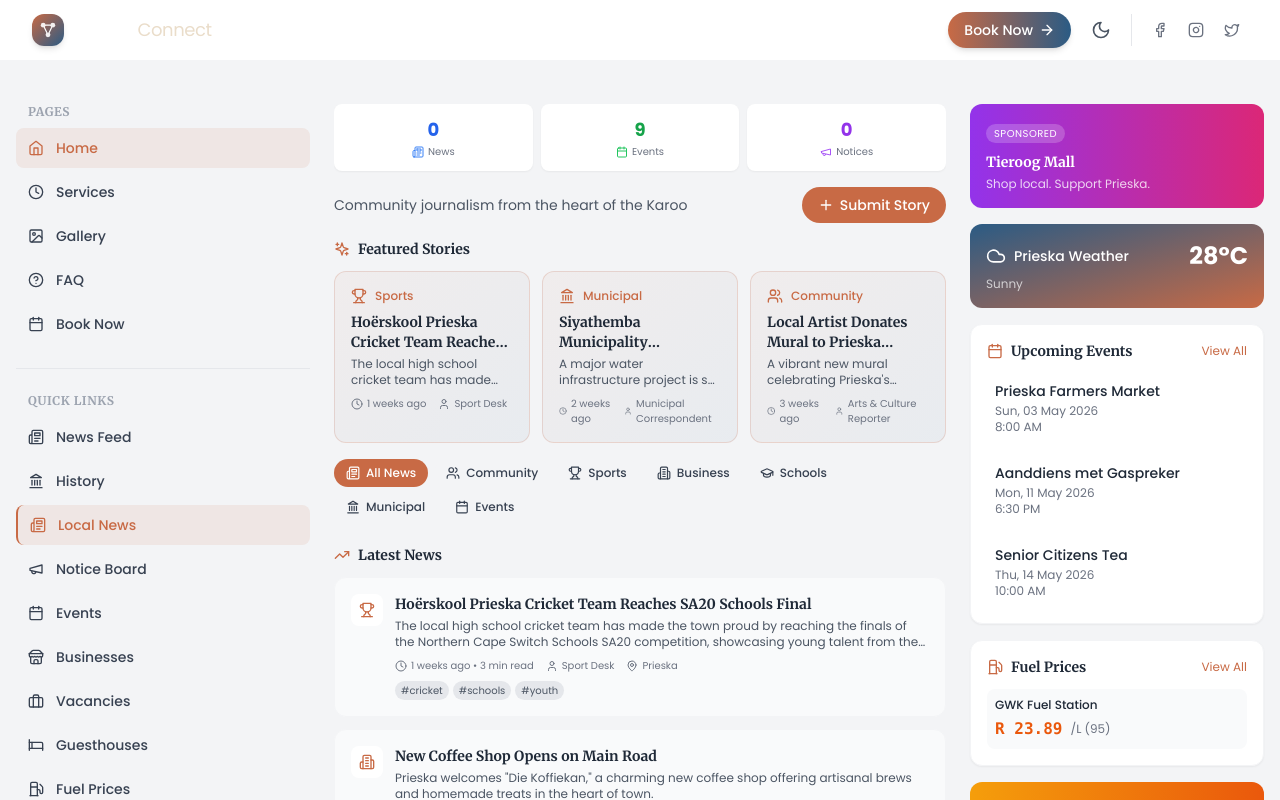
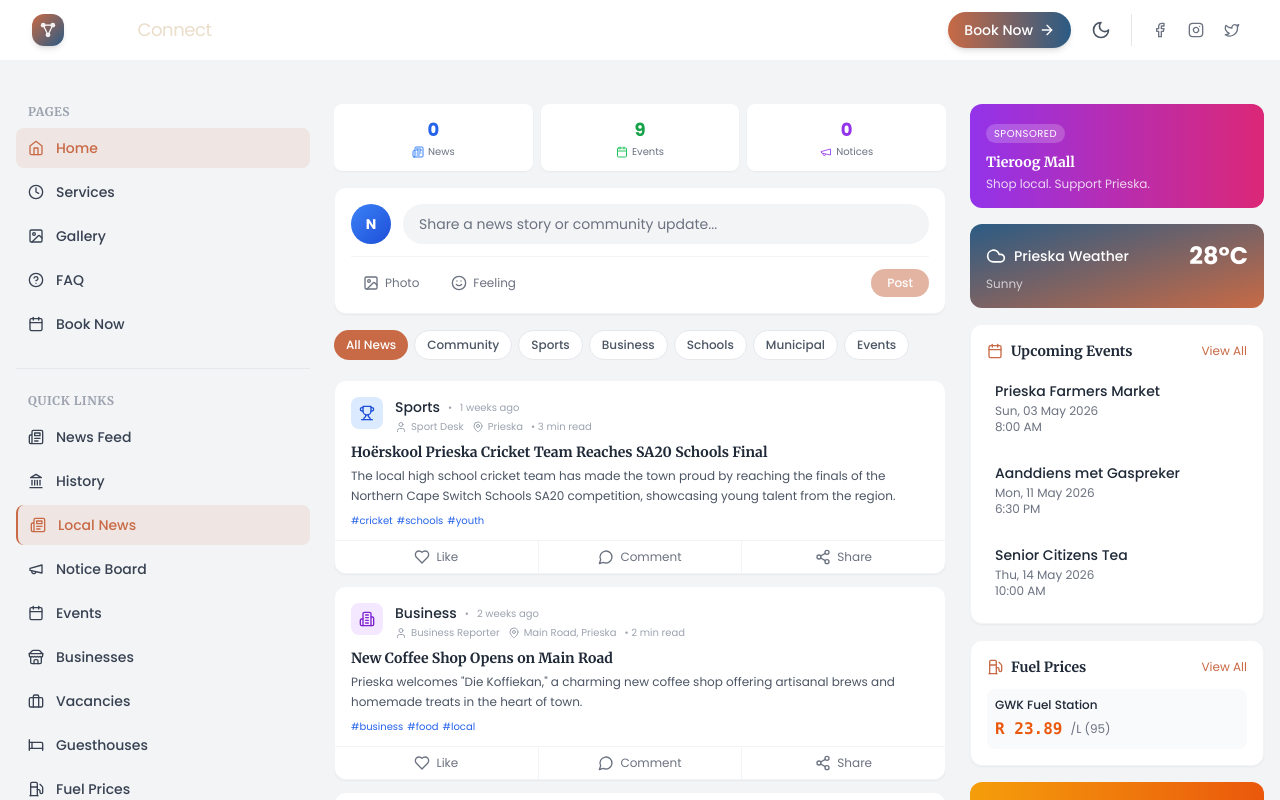
Before and after one commit to MondeNel/prieska-tourism, a React (Vite) app in the folder prieska-tourism/: page / in a window 1280 px wide. Both pictures are taken after a click on the button "Local News". Shown: the top 800 px of the page. Built offline with nearby package versions, Linux system fonts and the light colour scheme.

Commit message:
refactor: Redesign Local News as social media feed with post composer, category chips, and card-based layout

```diff
--- a/prieska-tourism/src/components/sections/LocalNews.jsx
+++ b/prieska-tourism/src/components/sections/LocalNews.jsx
@@ -1,22 +1,19 @@
 // src/components/sections/LocalNews.jsx
 import { useState, useEffect } from 'react'
 import { newsArticles, newsCategories, getRelativeTime } from '../../data/localNews'
-import { MapPin, User, Clock, Plus, TrendingUp, Sparkles, X } from 'lucide-react'
-import SubmitNewsModal from '../ui/SubmitNewsModal'
+import { MapPin, User, Clock, Plus, Image, Smile, X, Heart, MessageCircle, Share2 } from 'lucide-react'
 import NewsSkeleton from '../ui/skeletons/NewsSkeleton'
 
 const LocalNews = () => {
   const [selectedCategory, setSelectedCategory] = useState('all')
-  const [showSubmitModal, setShowSubmitModal] = useState(false)
-  const [selectedArticle, setSelectedArticle] = useState(null)
   const [loading, setLoading] = useState(true)
+  const [postText, setPostText] = useState('')
 
   useEffect(() => {
     const timer = setTimeout(() => setLoading(false), 500)
     return () => clearTimeout(timer)
   }, [])
 
-  // FIXED: Changed from NewsSectionSkeleton to NewsSkeleton
   if (loading) {
     return <NewsSkeleton />
   }
@@ -29,8 +26,6 @@ const LocalNews = () => {
     new Date(b.publishedDate) - new Date(a.publishedDate)
   )
 
-  const featuredArticles = newsArticles.filter(a => a.featured).slice(0, 3)
-
   const getCategoryIcon = (categoryId) => {
     const category = newsCategories.find(c => c.id === categoryId)
     return category?.icon
@@ -41,120 +36,105 @@ const LocalNews = () => {
     return category?.label || categoryId
   }
 
+  const getCategoryColor = (categoryId) => {
+    switch(categoryId) {
+      case 'sports': return 'bg-blue-100 text-blue-700 dark:bg-blue-900/30 dark:text-blue-400'
+      case 'community': return 'bg-green-100 text-green-700 dark:bg-green-900/30 dark:text-green-400'
+      case 'business': return 'bg-purple-100 text-purple-700 dark:bg-purple-900/30 dark:text-purple-400'
+      case 'schools': return 'bg-amber-100 text-amber-700 dark:bg-amber-900/30 dark:text-amber-400'
+      case 'municipal': return 'bg-red-100 text-red-700 dark:bg-red-900/30 dark:text-red-400'
+      default: return 'bg-gray-100 text-gray-700 dark:bg-gray-700 dark:text-gray-300'
+    }
+  }
+
   return (
     <div className="space-y-4">
-      {/* Header with Submit Button */}
-      <div className="flex items-center justify-between">
-        <p className="text-sm text-gray-600 dark:text-gray-300">
-          Community journalism from the heart of the Karoo
-        </p>
+      {/* Post Composer */}
+      <div className="bg-white dark:bg-gray-800 rounded-xl shadow-sm border border-gray-100 dark:border-gray-700 p-4">
+        <div className="flex items-center gap-3 mb-3">
+          <div className="w-10 h-10 rounded-full bg-gradient-to-br from-blue-500 to-blue-700 flex items-center justify-center text-white font-bold text-sm">
+            N
+          </div>
+          <input
+            type="text"
+            value={postText}
+            onChange={(e) => setPostText(e.target.value)}
+            placeholder="Share a news story or community update..."
+            className="flex-1 bg-gray-100 dark:bg-gray-700 rounded-full px-4 py-2.5 text-sm text-gray-700 dark:text-gray-300 placeholder-gray-500 focus:outline-none focus:ring-2 focus:ring-prieska-terracotta"
+          />
+        </div>
+        <div className="flex items-center gap-2 border-t border-gray-100 dark:border-gray-700 pt-3">
+          <button className="flex items-center gap-1.5 text-xs text-gray-500 dark:text-gray-400 hover:text-prieska-terracotta transition px-3 py-1.5 rounded-full hover:bg-gray-100 dark:hover:bg-gray-700">
+            <Image className="w-4 h-4" />
+            Photo
+          </button>
+          <button className="flex items-center gap-1.5 text-xs text-gray-500 dark:text-gray-400 hover:text-prieska-terracotta transition px-3 py-1.5 rounded-full hover:bg-gray-100 dark:hover:bg-gray-700">
+            <Smile className="w-4 h-4" />
+            Feeling
+          </button>
           <button
-          onClick={() => setShowSubmitModal(true)}
-          className="flex items-center gap-1.5 bg-prieska-terracotta text-white px-4 py-2 rounded-full text-sm font-medium hover:bg-opacity-90 transition"
+            disabled={!postText.trim()}
+            className="ml-auto bg-prieska-terracotta text-white px-4 py-1.5 rounded-full text-xs font-medium hover:bg-opacity-90 transition disabled:opacity-50 disabled:cursor-not-allowed"
           >
-          <Plus className="w-4 h-4" />
-          Submit Story
+            Post
           </button>
         </div>
+      </div>
 
-      {/* Featured Stories */}
-      {featuredArticles.length > 0 && (
-        <div className="space-y-3">
-          <h4 className="text-sm font-semibold text-gray-800 dark:text-white flex items-center gap-2">
-            <Sparkles className="w-4 h-4 text-prieska-terracotta" />
-            Featured Stories
-          </h4>
-          <div className="grid grid-cols-1 md:grid-cols-3 gap-3">
-            {featuredArticles.map(article => {
-              const CategoryIcon = getCategoryIcon(article.category)
-              return (
-                <div
-                  key={article.id}
-                  onClick={() => setSelectedArticle(article)}
-                  className="bg-gradient-to-br from-prieska-terracotta/5 to-prieska-river/5 dark:from-prieska-terracotta/10 dark:to-prieska-river/10 rounded-xl p-4 border border-prieska-terracotta/20 cursor-pointer hover:shadow-md transition"
+      {/* Category Filter - Compact Chips */}
+      <div className="flex gap-1.5 overflow-x-auto pb-1">
+        <button
+          onClick={() => setSelectedCategory('all')}
+          className={`px-3 py-1.5 rounded-full text-xs font-medium whitespace-nowrap transition ${
+            selectedCategory === 'all'
+              ? 'bg-prieska-terracotta text-white'
+              : 'bg-white dark:bg-gray-800 text-gray-600 dark:text-gray-400 border border-gray-200 dark:border-gray-700 hover:border-prieska-terracotta'
+          }`}
         >
-                  <div className="flex items-center gap-2 mb-2">
-                    {CategoryIcon && <CategoryIcon className="w-4 h-4 text-prieska-terracotta" />}
-                    <span className="text-xs font-medium text-prieska-terracotta">
-                      {getCategoryLabel(article.category)}
-                    </span>
-                  </div>
-                  <h5 className="font-semibold text-gray-800 dark:text-white text-sm mb-1 line-clamp-2">
-                    {article.title}
-                  </h5>
-                  <p className="text-gray-600 dark:text-gray-300 text-xs mb-2 line-clamp-2">
-                    {article.excerpt}
-                  </p>
-                  <div className="flex items-center gap-3 text-[10px] text-gray-500 dark:text-gray-400">
-                    <span className="flex items-center gap-1">
-                      <Clock className="w-3 h-3" />
-                      {getRelativeTime(article.publishedDate)}
-                    </span>
-                    <span className="flex items-center gap-1">
-                      <User className="w-3 h-3" />
-                      {article.author}
-                    </span>
-                  </div>
-                </div>
-              )
-            })}
-          </div>
-        </div>
-      )}
-
-      {/* Category Filter */}
-      <div className="flex flex-wrap gap-1.5 pb-2">
-        {newsCategories.map(cat => {
-          const Icon = cat.icon
-          return (
+          All News
+        </button>
+        {newsCategories.filter(c => c.id !== 'all').map(cat => (
           <button
             key={cat.id}
             onClick={() => setSelectedCategory(cat.id)}
-              className={`flex items-center gap-1.5 px-3 py-1.5 rounded-full text-xs font-medium transition ${
+            className={`px-3 py-1.5 rounded-full text-xs font-medium whitespace-nowrap transition ${
               selectedCategory === cat.id
                 ? 'bg-prieska-terracotta text-white'
-                  : 'bg-gray-100 dark:bg-gray-700 text-gray-700 dark:text-gray-300 hover:bg-gray-200 dark:hover:bg-gray-600'
+                : 'bg-white dark:bg-gray-800 text-gray-600 dark:text-gray-400 border border-gray-200 dark:border-gray-700 hover:border-prieska-terracotta'
             }`}
           >
-              <Icon className="w-3.5 h-3.5" />
             {cat.label}
           </button>
-          )
-        })}
+        ))}
       </div>
 
-      {/* Latest News */}
+      {/* News Feed */}
       <div className="space-y-3">
-        <h4 className="text-sm font-semibold text-gray-800 dark:text-white flex items-center gap-2">
-          <TrendingUp className="w-4 h-4 text-prieska-terracotta" />
-          Latest News
-        </h4>
-        <div className="space-y-3">
-          {sortedArticles.map(article => {
-            const CategoryIcon = getCategoryIcon(article.category)
-
-            return (
+        {sortedArticles.map(article => (
           <div
             key={article.id}
-                className="bg-gray-50 dark:bg-gray-800/50 rounded-xl p-4 border border-gray-100 dark:border-gray-700 cursor-pointer hover:shadow-md transition"
-                onClick={() => setSelectedArticle(article)}
+            className="bg-white dark:bg-gray-800 rounded-xl shadow-sm border border-gray-100 dark:border-gray-700 overflow-hidden"
           >
+            {/* Post Header */}
+            <div className="p-4 pb-2">
               <div className="flex items-start gap-3">
-                  <div className="p-2 bg-white dark:bg-gray-700 rounded-lg">
-                    {CategoryIcon && <CategoryIcon className="w-4 h-4 text-prieska-terracotta" />}
+                <div className={`p-2 rounded-lg ${getCategoryColor(article.category)}`}>
+                  {(() => {
+                    const Icon = getCategoryIcon(article.category)
+                    return Icon ? <Icon className="w-4 h-4" /> : <Newspaper className="w-4 h-4" />
+                  })()}
                 </div>
-                  <div className="flex-1 min-w-0">
-                    <h5 className="font-semibold text-gray-800 dark:text-white text-sm mb-1">
-                      {article.title}
-                    </h5>
-                    <p className="text-gray-600 dark:text-gray-300 text-xs mb-2 line-clamp-2">
-                      {article.excerpt}
-                    </p>
-                    <div className="flex flex-wrap items-center gap-x-3 gap-y-1 text-[10px] text-gray-500 dark:text-gray-400">
-                      <span className="flex items-center gap-1">
-                        <Clock className="w-3 h-3" />
-                        {getRelativeTime(article.publishedDate)} • {article.readTime}
+                <div className="flex-1">
+                  <div className="flex items-center gap-2">
+                    <span className="text-sm font-medium text-gray-800 dark:text-white">
+                      {getCategoryLabel(article.category)}
                     </span>
+                    <span className="text-[10px] text-gray-400 dark:text-gray-500">•</span>
+                    <span className="text-[10px] text-gray-400 dark:text-gray-500">
+                      {getRelativeTime(article.publishedDate)}
+                    </span>
+                  </div>
+                  <div className="flex items-center gap-2 mt-0.5 text-[10px] text-gray-400 dark:text-gray-500">
                     <span className="flex items-center gap-1">
                       <User className="w-3 h-3" />
                       {article.author}
@@ -163,22 +143,49 @@ const LocalNews = () => {
                       <MapPin className="w-3 h-3" />
                       {article.location}
                     </span>
+                    <span>• {article.readTime}</span>
                   </div>
+                </div>
+              </div>
+            </div>
+
+            {/* Post Content */}
+            <div className="px-4 pb-3">
+              <h4 className="font-semibold text-gray-800 dark:text-white text-sm mb-1">
+                {article.title}
+              </h4>
+              <p className="text-gray-600 dark:text-gray-300 text-xs leading-relaxed">
+                {article.excerpt}
+              </p>
+              {/* Tags */}
               {article.tags && (
                 <div className="flex flex-wrap gap-1 mt-2">
                   {article.tags.map(tag => (
-                          <span key={tag} className="text-[10px] bg-gray-200 dark:bg-gray-700 text-gray-600 dark:text-gray-400 px-1.5 py-0.5 rounded-full">
+                    <span key={tag} className="text-[10px] text-blue-600 dark:text-blue-400 hover:underline cursor-pointer">
                       #{tag}
                     </span>
                   ))}
                 </div>
               )}
             </div>
+
+            {/* Post Actions */}
+            <div className="flex items-center border-t border-gray-100 dark:border-gray-700">
+              <button className="flex-1 flex items-center justify-center gap-1.5 py-2 text-xs text-gray-500 dark:text-gray-400 hover:bg-gray-50 dark:hover:bg-gray-700/50 transition">
+                <Heart className="w-4 h-4" />
+                Like
+              </button>
+              <button className="flex-1 flex items-center justify-center gap-1.5 py-2 text-xs text-gray-500 dark:text-gray-400 hover:bg-gray-50 dark:hover:bg-gray-700/50 transition border-x border-gray-100 dark:border-gray-700">
+                <MessageCircle className="w-4 h-4" />
+                Comment
+              </button>
+              <button className="flex-1 flex items-center justify-center gap-1.5 py-2 text-xs text-gray-500 dark:text-gray-400 hover:bg-gray-50 dark:hover:bg-gray-700/50 transition">
+                <Share2 className="w-4 h-4" />
+                Share
+              </button>
             </div>
           </div>
-            )
-          })}
-        </div>
+        ))}
       </div>
 
       {sortedArticles.length === 0 && (
@@ -186,73 +193,6 @@ const LocalNews = () => {
           No news articles in this category yet.
         </p>
       )}
-
-      {/* Article Detail Modal */}
-      {selectedArticle && (
-        <div className="fixed inset-0 bg-black/50 dark:bg-black/70 z-50 flex items-center justify-center p-4">
-          <div className="bg-white dark:bg-gray-800 rounded-xl shadow-xl max-w-2xl w-full max-h-[90vh] overflow-y-auto">
-            <div className="p-4 md:p-6">
-              <div className="flex justify-between items-start mb-4">
-                <div className="flex items-center gap-2">
-                  {(() => {
-                    const Icon = getCategoryIcon(selectedArticle.category)
-                    return Icon && <Icon className="w-5 h-5 text-prieska-terracotta" />
-                  })()}
-                  <span className="text-xs font-medium text-prieska-terracotta">
-                    {getCategoryLabel(selectedArticle.category)}
-                  </span>
-                </div>
-                <button
-                  onClick={() => setSelectedArticle(null)}
-                  className="text-gray-400 hover:text-gray-600 p-1"
-                >
-                  <X className="w-5 h-5" />
-                </button>
-              </div>
-
-              <h2 className="text-xl md:text-2xl font-serif font-bold text-gray-800 dark:text-white mb-3">
-                {selectedArticle.title}
-              </h2>
-
-              <div className="flex flex-wrap items-center gap-x-4 gap-y-2 text-xs text-gray-500 dark:text-gray-400 mb-4 pb-4 border-b border-gray-200 dark:border-gray-700">
-                <span className="flex items-center gap-1">
-                  <User className="w-3.5 h-3.5" />
-                  {selectedArticle.author}
-                </span>
-                <span className="flex items-center gap-1">
-                  <Clock className="w-3.5 h-3.5" />
-                  {selectedArticle.publishedDate} • {selectedArticle.readTime}
-                </span>
-                <span className="flex items-center gap-1">
-                  <MapPin className="w-3.5 h-3.5" />
-                  {selectedArticle.location}
-                </span>
-              </div>
-
-              <div className="prose prose-sm dark:prose-invert max-w-none">
-                <p className="text-gray-700 dark:text-gray-300 leading-relaxed whitespace-pre-line">
-                  {selectedArticle.content}
-                </p>
-              </div>
-
-              {selectedArticle.tags && (
-                <div className="flex flex-wrap gap-1 mt-4 pt-4 border-t border-gray-200 dark:border-gray-700">
-                  {selectedArticle.tags.map(tag => (
-                    <span key={tag} className="text-xs bg-gray-100 dark:bg-gray-700 text-gray-600 dark:text-gray-400 px-2 py-1 rounded-full">
-                      #{tag}
-                    </span>
-                  ))}
-                </div>
-              )}
-            </div>
-          </div>
-        </div>
-      )}
-
-      <SubmitNewsModal
-        isOpen={showSubmitModal}
-        onClose={() => setShowSubmitModal(false)}
-      />
     </div>
   )
 }
```
Lines whose indentation alone changed are shown as unchanged.
